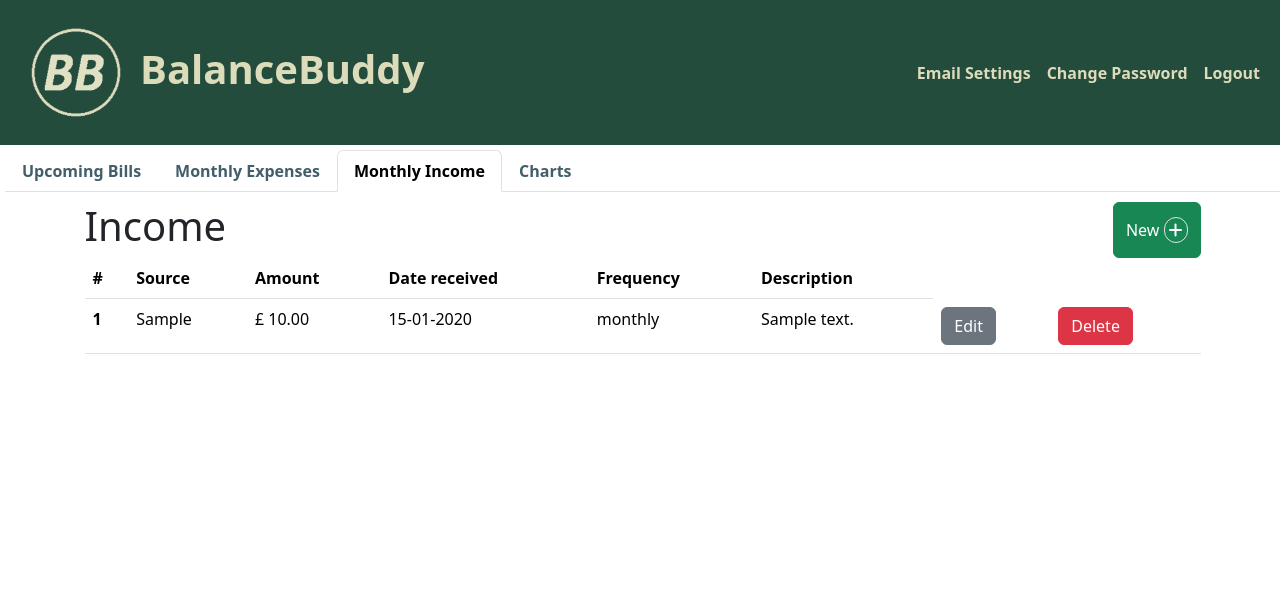
After one commit to douglas86/january-hackathon-team8, a Django app: page /income/ in a window 1280 px wide. The commit adds this page. Shown: the top 594 px of the page. Run offline with Django 5.2, Linux system fonts and the light colour scheme; a user stored in the database is signed in; tables that the repository leaves empty hold one stand-in row (values such as "Sample post"); some libraries are stand-ins or nearby versions.

Commit message:
Feat: add income page with views, urls, and form
Also moved the tabs navigation to its own file for dry princple

```diff
--- a/dashboard/forms.py
+++ b/dashboard/forms.py
@@ -1,5 +1,5 @@
 from django import forms
-from .models import UpcomingBill
+from .models import UpcomingBill, Income
 
 
 class EditDashboardForm(forms.ModelForm):
@@ -11,3 +11,14 @@ class EditDashboardForm(forms.ModelForm):
         labels = {
             'due_date': 'Due Date:',
         }
+
+
+class IncomeForm(forms.ModelForm):
+    class Meta:
+        model = Income
+        fields = ['source', 'amount', 'frequency', 'date_received', 'description']
+        widgets = {'date_received': forms.DateInput(attrs={'type': 'date'})}
+
+        labels = {
+            'date_received': 'Date received:',
+        }
--- a/dashboard/models.py
+++ b/dashboard/models.py
@@ -16,3 +16,19 @@ class UpcomingBill(models.Model):
 
     def __str__(self):
         return self.title
+
+class Income(models.Model):
+    user = models.ForeignKey(User, on_delete=models.CASCADE)
+    source = models.CharField(max_length=255)
+    amount = models.DecimalField(max_digits=10, decimal_places=2)
+    frequency = models.CharField(max_length=20, choices=[
+        ('monthly', 'Monthly'),
+        ('annual', 'Annual'),
+        ('one-time', 'One-time'),
+        ('weekly', 'Weekly'),
+    ])
+    date_received = models.DateField(format("%Y-%m-%d"), null=True)
+    description = models.TextField(blank=True, null=True)
+
+    def __str__(self):
+        return f"{self.source} - {self.amount} ({self.frequency})"
--- a/dashboard/urls.py
+++ b/dashboard/urls.py
@@ -5,6 +5,9 @@ urlpatterns = [
     path('delete_modal/<int:pk>/', views.DeleteDashboard.as_view(), name='delete_model'),
     path('edit_model/<int:pk>', views.Dashboard.as_view(), name='edit_model'),
     path('', views.Dashboard.as_view(), name='dashboard'),
-    path('new_bill', views.Dashboard.as_view(), name='new_bill'),
+    path('new_bill/', views.Dashboard.as_view(), name='new_bill'),
+    path('income/', views.IncomeListView.as_view(), name='income'),
+    path('edit_income/<int:pk>', views.IncomeListView.as_view(), name='edit_income'),
+    path('delete_income/<int:pk>', views.DeleteIncomeView.as_view(), name='delete_income'),
 
 ]
--- a/dashboard/views.py
+++ b/dashboard/views.py
@@ -4,10 +4,11 @@ from django.views import View
 from django.views.generic import DeleteView
 from django.urls import reverse_lazy
 
-from .models import UpcomingBill
-from .forms import EditDashboardForm
 from django.shortcuts import get_object_or_404
-
+from django.contrib.auth.decorators import login_required
+from django.utils.decorators import method_decorator
+from .models import UpcomingBill, Income
+from .forms import EditDashboardForm, IncomeForm
 
 # Create your views here.
 class Dashboard(View):
@@ -59,3 +60,40 @@ class DeleteDashboard(DeleteView):
         self.object = self.get_object()
         self.object.delete()
         return HttpResponseRedirect(self.success_url)
+
+
+@method_decorator(login_required, name='dispatch')
+class IncomeListView(View):
+    template_name = 'dashboard/income.html'
+
+    def get(self, request):
+        if request.user.is_authenticated:
+            form = IncomeForm(request.POST)
+            income_list = Income.objects.filter(user=request.user)
+            forms = [IncomeForm(instance=income) for income in income_list]
+            my_list = zip(forms, income_list)
+            context = {'my_list': my_list, 'form': form}
+            return render(request, self.template_name, context)
+
+
+    def post(self, request, pk=None):
+        if pk:
+            income = get_object_or_404(Income, pk=pk, user=request.user)
+            form = IncomeForm(request.POST, instance=income)
+        else:
+            form = IncomeForm(request.POST)
+
+        if form.is_valid():
+            income = form.save(commit=False)
+            income.user = request.user
+            income.save()
+            return redirect('income')
+        return render(request, self.template_name, {'form': form})
+
+
+@method_decorator(login_required, name='dispatch')
+class DeleteIncomeView(View):
+    def post(self, request, pk):
+        income = get_object_or_404(Income, pk=pk, user=request.user)
+        income.delete()
+        return redirect('income')
--- a/static/css/styles.css
+++ b/static/css/styles.css
@@ -516,7 +516,7 @@ footer {
 
 /* bill form modal */
 
-.bill_form {
+.bill_form, .income_form {
     margin-top: 140px;
     -webkit-border-radius: 10px 10px 10px 10px;
     border-radius: 10px 10px 10px 10px;
@@ -526,11 +526,11 @@ footer {
     font-size: 1.3em;
 }
 
-.bill_form button {
+.bill_form button, .income_form button{
     margin: 10px 10% 10px 10%;
 }
 
-.bill_form input {
+.bill_form input, .income_form input {
     background-color: #56bbed5a;
     border: none;
     color: rgb(53, 115, 77);
@@ -552,3 +552,7 @@ footer {
     -o-transition: all 0.3s ease-in-out;
     transition: all 0.3s ease-in-out;
 }
+
+.income_form {
+    padding-bottom: 500px;
+}
--- /dev/null
+++ b/templates/dashboard/includes/dashboard-nav.html
@@ -0,0 +1,14 @@
+<ul class="nav nav-tabs">
+    <li class="nav-item">
+        <a class="nav-link text-grey {% if request.path == '/' %}active{% endif %}" href="{% url 'dashboard' %}">Upcoming Bills</a>
+    </li>
+    <li class="nav-item">
+        <a class="nav-link text-grey" data-toggle="tab" href="#monthlyExpenses">Monthly Expenses</a>
+    </li>
+    <li class="nav-item">
+        <a class="nav-link {% if request.path == '/income/' %}active{% endif %} text-grey" href="{% url 'income' %}">Monthly Income</a>
+    </li>
+    <li class="nav-item">
+        <a class="nav-link text-grey" data-toggle="tab" href="#charts">Charts</a>
+    </li>
+</ul>
--- /dev/null
+++ b/templates/dashboard/income.html
@@ -0,0 +1,138 @@
+{% extends 'base.html' %}
+{% load static %}
+
+{% block content %}
+    {% if user.is_authenticated %}
+    <!-- Code to display tabs -->
+    <div class="tab-container">
+        {% include 'dashboard/includes/dashboard-nav.html' %}
+
+
+        <div class="tab-content">
+            <!-- Upcoming Bills Tab Content -->
+            <div id="upcomingBills" class="container tab-pane active">
+                <section class="dashboard ">
+                <div class="w-100 d-flex justify-content-between">
+                    <h1 class="d-inline">Income</h1>
+                    <button type="button" class="btn btn-success" data-bs-toggle="modal" data-bs-target="#new_income">
+                        New   <i class="fa-solid fa-plus border rounded-5 p-1 "></i>
+                    </button>
+                </div>
+                                    <!-- Modal -->
+                <div class="modal fade income_form " id="new_income" tabindex="-1" role="dialog"
+                aria-labelledby="editModalLabel"
+                aria-hidden="true">
+               <div class="modal-dialog" role="document">
+                   <div class="modal-content">
+                       <div class="modal-header">
+                           <h5 class="modal-title fs-5" id="exampleModalLabel">{{user}}'s' Income</h5>
+                           <button type="button" class="btn-close" data-bs-dismiss="modal" aria-label="Close"></button>
+                       </div>
+                       <form method="post"   action="{% url 'income' %}">
+                           {% csrf_token %}
+                           {{ form.as_p }}
+                           <button type="button" class="btn btn-secondary" data-bs-dismiss="modal">Close
+                           </button>
+                           <button type="submit"
+                                   class="btn btn-primary">Save changes
+                           </button>
+                       </form>
+                   </div>
+               </div>
+           </div>
+
+
+        <table class="table">
+            <thead>
+            <tr>
+                <th scope="col">#</th>
+                <th scope="col">Source</th>
+                <th scope="col">Amount</th>
+                <th scope="col">Date received</th>
+                <th scope="col">Frequency</th>
+                <th scope="col">Description</th>
+
+            </tr>
+            </thead>
+            <tbody>
+            {% for form, income in my_list %}
+                <tr>
+                    <th>{{ forloop.counter }}</th>
+                    <td>{{ income.source | title }}</td>
+                    <td>£ {{ income.amount }}</td>
+                    <td>{{ income.date_received|date:'d-m-Y' }}</td>
+                    <td>{{ income.frequency }}</td>
+                    <td>{{ income.description }}</td>
+
+
+                    <td>
+                        <button type="button" class="btn btn-secondary" data-bs-toggle="modal" data-bs-target="#modal-{{ income.id }}">
+                            Edit
+                        </button>
+                    </td>
+                    <td>
+
+                        <button type="button" data-bs-toggle="modal" data-bs-target="#delete-modal-{{ income.id }}" class="btn btn-danger">Delete</button>
+                    </td>
+                </tr>
+
+
+                <div class="modal fade income_form"  id="delete-modal-{{ income.id }}" tabindex="-1" role="dialog"
+                     aria-labelledby="editModalLabel"
+                     aria-hidden="true">
+                    <div class="modal-dialog" role="document">
+                        <div class="modal-content">
+                            <div class="modal-header">
+                                <h5 class="modal-title fs-5" id="exampleModalLabel">Deleting: {{ income.source }}</h5>
+                                <button type="button" class="btn-close" data-bs-dismiss="modal" aria-label="Close"></button>
+                            </div>
+                            <div class="modal-body">
+                                <h5>Are you sure you want to delete this income?</h5>
+                            </div>
+                            <form method="post"  action="{% url 'delete_income' income.id %}">
+                                {% csrf_token %}
+                                </button>
+                                <button type="submit" class="btn btn-danger">Delete</button>
+                            </form>
+                        </div>
+                    </div>
+                </div>
+                <!-- Modal -->
+                <div class="modal fade income_form" id="modal-{{ income.id }}" tabindex="-1" role="dialog"
+                     aria-labelledby="editModalLabel"
+                     aria-hidden="true">
+                    <div class="modal-dialog" role="document">
+                        <div class="modal-content">
+                            <div class="modal-header">
+                                <h5 class="modal-title fs-5" id="exampleModalLabel">Editing: {{ income.source }}</h5>
+                                <button type="button" class="btn-close" data-bs-dismiss="modal" aria-label="Close"></button>
+                            </div>
+                            <form method="post"  action="{% url 'edit_income' income.id %}">
+                                {% csrf_token %}
+                                {{ form.as_p }}
+                                <button type="button" class="btn btn-secondary" data-bs-dismiss="modal">Close
+                                </button>
+                                <button type="submit"
+                                        class="btn btn-primary">Save changes
+                                </button>
+                            </form>
+                        </div>
+                    </div>
+                </div>
+            {% endfor %}
+            </tbody>
+        </table>
+                </section>
+            </div>
+        </div>
+    </div>
+    {% else %}
+        <section id="hero" class="d-flex justify-content-center align-items-center vh-100">
+            <div class="hero-text-box text-center">
+                <h3>Welcome to BalanceBuddy, your trusted companion for personal finance management. Sign up or log in
+                    to start your journey towards financial freedom and balance</h3>
+            </div>
+        </section>
+    {% endif %}
+
+{% endblock content %}
```
Also changed, not shown: templates/dashboard/index.html (+1 -23 lines), dashboard/migrations/0012_income.py (added).
